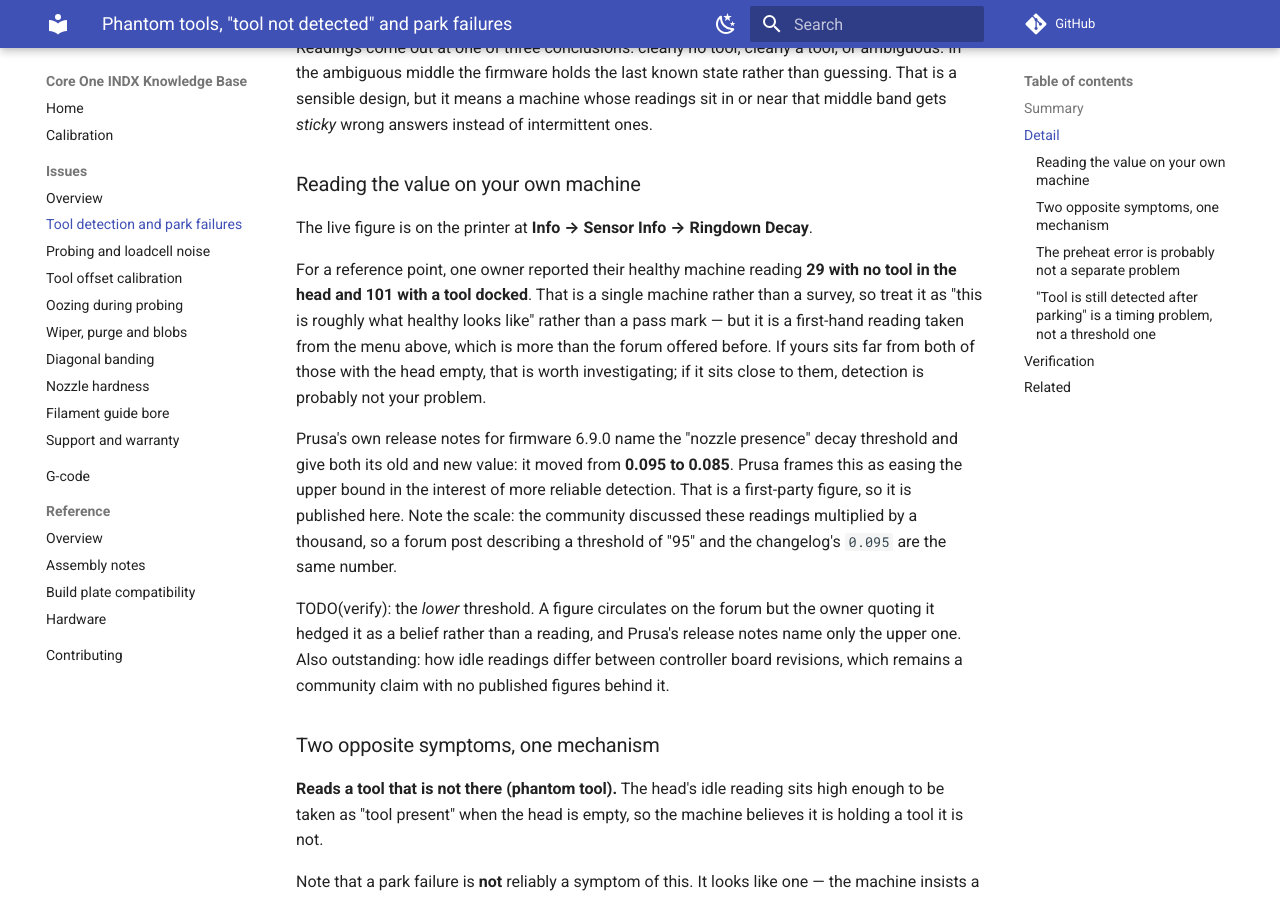
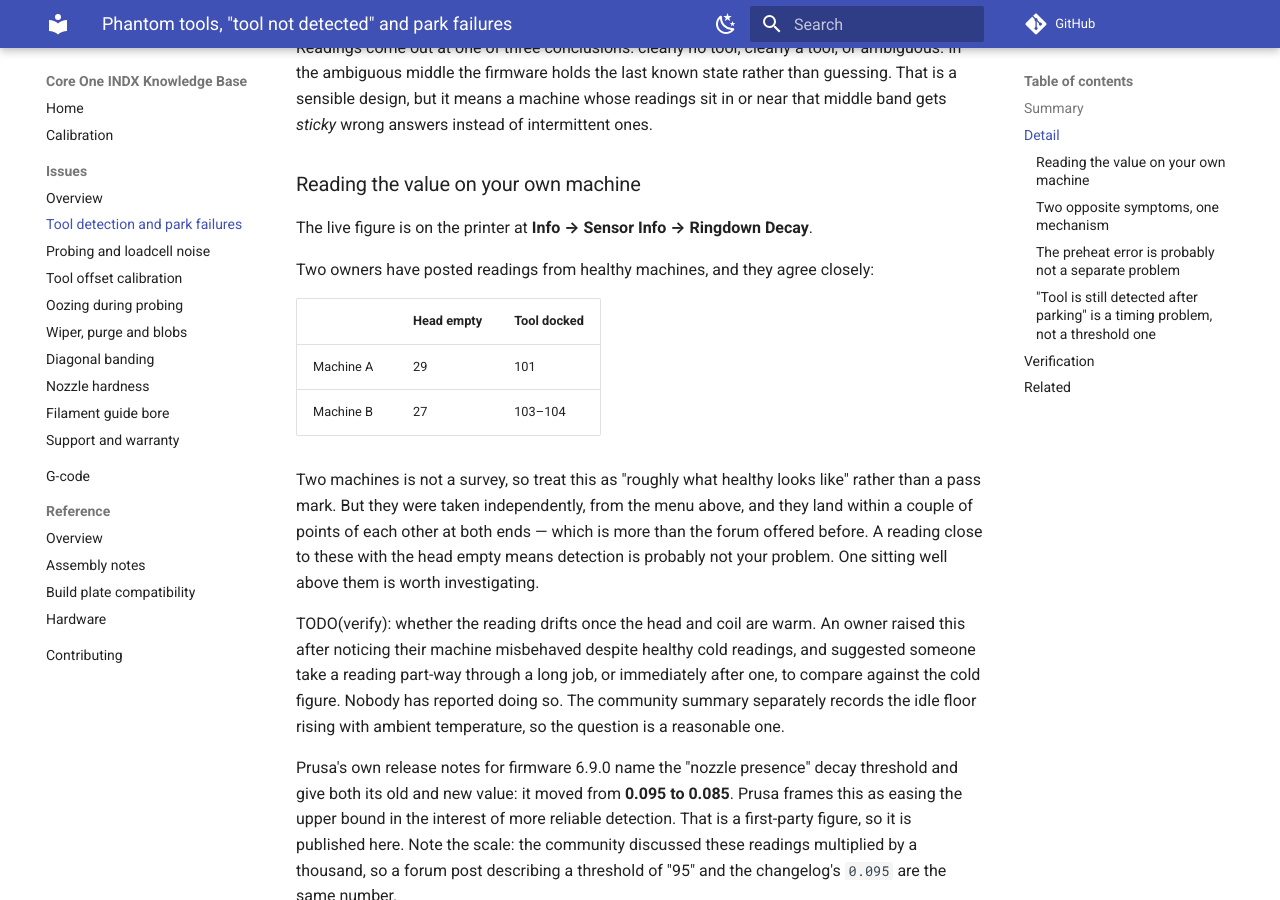
Before and after one commit to hyiger/coreone-indx-kb, an MkDocs documentation site: the page built from docs/issues/tool-detection-ringdown-decay.md, in a window 1280 px wide and 900 px high, scrolled down 482 px. Built offline with MkDocs 1.6.1 and Material for MkDocs 9.7.7, drawn with Linux system fonts in a browser that asks for light colours; comment, search, counter and statistics services are not loaded; some of the changed text lies outside the part shown.

Commit message:
Second machine's ringdown readings corroborate the first
A test run of the weekly refresh, an hour after the last update, turned up a
second owner posting readings from their own machine: 27 with the head empty and
103-104 docked, against the first machine's 29 and 101. Two independent machines
agreeing within a couple of points at both ends is enough to present this as a
reference band rather than one person's figure, so the page now shows both in a
table and says plainly that two machines is not a survey.

It also, by accident, supplies the best evidence yet for the correction made
earlier today. The owner posting those healthy readings is the same owner whose
machine had been reporting failed unloads. A head reading that far clear of any
threshold cannot be marginal, so whatever caused their park messages was not a
borderline detection value — which is what the timing explanation predicts and
the threshold explanation does not.

New TODO from the same exchange: whether the reading drifts once the head and
coil are warm. The owner raised it after seeing their machine misbehave despite
healthy cold readings. The community summary separately records the idle floor
rising with ambient temperature, so it is a reasonable question and nobody has
answered it.

Also fixes triage.py, which listed one row per change event and so showed the
same thread twice when it moved across two runs. It now collapses per thread
across the whole window and notes how many runs it moved in.

```diff
--- a/docs/issues/tool-detection-ringdown-decay.md
+++ b/docs/issues/tool-detection-ringdown-decay.md
@@ -40,13 +40,24 @@
 
 The live figure is on the printer at **Info → Sensor Info → Ringdown Decay**.
 
-For a reference point, one owner reported their healthy machine reading **29 with no
-tool in the head and 101 with a tool docked**. That is a single machine rather than a
-survey, so treat it as "this is roughly what healthy looks like" rather than a pass
-mark — but it is a first-hand reading taken from the menu above, which is more than
-the forum offered before. If yours sits far from both of those with the head empty,
-that is worth investigating; if it sits close to them, detection is probably not your
-problem.
+Two owners have posted readings from healthy machines, and they agree closely:
+
+| | Head empty | Tool docked |
+|---|---|---|
+| Machine A | 29 | 101 |
+| Machine B | 27 | 103–104 |
+
+Two machines is not a survey, so treat this as "roughly what healthy looks like"
+rather than a pass mark. But they were taken independently, from the menu above, and
+they land within a couple of points of each other at both ends — which is more than
+the forum offered before. A reading close to these with the head empty means detection
+is probably not your problem. One sitting well above them is worth investigating.
+
+TODO(verify): whether the reading drifts once the head and coil are warm. An owner
+raised this after noticing their machine misbehaved despite healthy cold readings, and
+suggested someone take a reading part-way through a long job, or immediately after one,
+to compare against the cold figure. Nobody has reported doing so. The community summary separately records the idle floor rising with ambient
+temperature, so the question is a reasonable one.
 
 Prusa's own release notes for firmware 6.9.0 name the "nozzle presence" decay
 threshold and give both its old and new value: it moved from **0.095 to 0.085**. Prusa
@@ -161,6 +172,13 @@
 relaxation. If your park fails but the tool is physically docked and a retry clears
 it, you are probably looking at the settling-time problem, not a marginal head.
 
+A second line of evidence points the same way. One of the owners who posted the
+healthy readings above — comfortably clear of any threshold at both ends — is the same
+owner whose machine had been reporting failed unloads. A head reading that healthy
+cannot be marginal, so whatever caused their park messages was not a borderline
+detection value. That is consistent with a settling-time problem and hard to reconcile
+with a threshold one.
+
 TODO(verify): the verification timeout the firmware allows, and how long the reading
 actually takes to settle. Both are quoted in the linked issue, which is open and
 unresolved at the time of writing.
```
